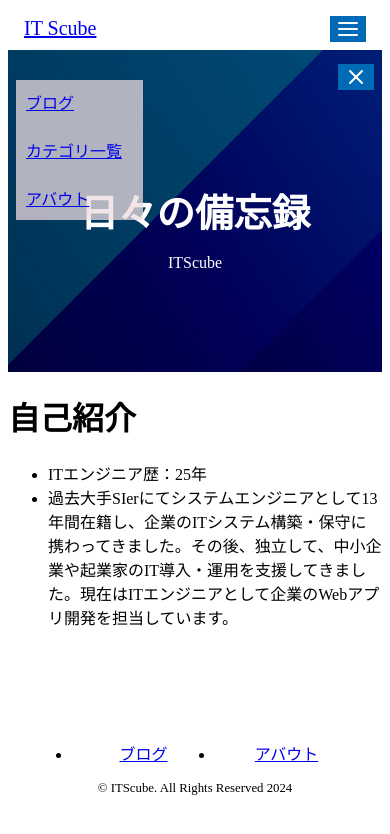
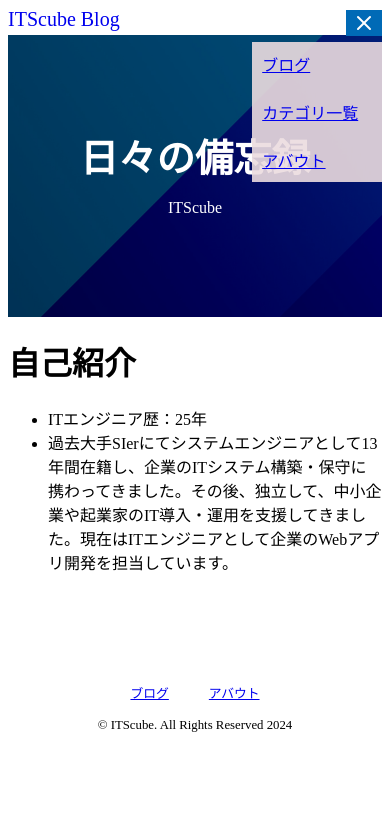
Before and after one commit to its3-kj/scube-blog, a Next.js app: page /about in a window 390 px wide. Both pictures are taken after a click on the button 348 px from the left and 29 px from the top of the page. Shown: the top 834 px of the page. Built offline with nearby package versions, Linux system fonts and the light colour scheme.

Commit message:
fix: モバイル用のメニュー、ヘッダー、トップのレイアウト

```diff
--- a/app/page.tsx
+++ b/app/page.tsx
@@ -10,11 +10,6 @@ const HomePage = async () => {
   return (
     <div>
       <h1>最近の投稿</h1>
-      {/* <div>
-        {blogs.map((blog) => (
-          <BlogCard key={blog.id} blog={blog} />
-        ))}
-      </div> */}
       <div className={styles.blogGrid}>
         {recentBlogs.map((blog) => (
           <BlogCard key={blog.id} blog={blog} />
--- a/components/Footer/index.module.css
+++ b/components/Footer/index.module.css
@@ -16,14 +16,12 @@
   gap: 40px;
   font-size: 1rem;
   white-space: nowrap;
+  list-style-type: none;
+  padding: 0;
 }
 
 @media (max-width: 640px) {
   .items {
-    flex-wrap: wrap;
-    gap: 8px 0;
-  }
-  .item {
-    width: 50%;
+    font-size: 0.8rem;
   }
 }
--- a/components/Header/index.module.css
+++ b/components/Header/index.module.css
@@ -1,17 +1,15 @@
 .header {
-  /* position: absolute; */
-  padding: 16px 24px 8px;
+  padding: 0 24px;
   z-index: 1000;
   display: flex;
   align-items: center;
   justify-content: space-between;
-  /* width: 100%; */
 }
 
 .logoLink {
   display: flex;
-  height: 48px;
   font-size: 36px;
+  text-decoration: none;
 }
 
 .logo {
@@ -22,21 +20,16 @@
 .items {
   display: flex;
   gap: 10px;
-  list-style-type: none; /* リストアイテムの前に点を表示しない */
-  padding: 10px; /* デフォルトのパディングを削除 */
-  margin: 0; /* デフォルトのマージンを削除 */
+  list-style-type: none;
+  padding: 10px;
+  margin: 0;
 }
 
 @media (max-width: 640px) {
   .header {
-    padding: 8px 16px 8px;
+    padding: 0 0 4px;
   }
-  /* .logo {
-    height: 16px;
-    width: auto;
-  } */
   .logoLink {
-    height: 24px;
     font-size: 20px;
   }
 }
--- a/components/Header/index.tsx
+++ b/components/Header/index.tsx
@@ -6,7 +6,7 @@ const Header = () => {
   return (
     <header className={styles.header}>
       <Link href="/" className={styles.logoLink}>
-        IT Scube
+        ITScube Blog
       </Link>
       <Menu />
     </header>
--- a/components/Hero/index.module.css
+++ b/components/Hero/index.module.css
@@ -56,7 +56,7 @@
 
 @media (max-width: 640px) {
   .container {
-    padding: 100px 0 60px;
+    padding: 60px 0;
   }
 
   .title {
--- a/components/Menu/index.module.css
+++ b/components/Menu/index.module.css
@@ -18,9 +18,9 @@
   .nav.open {
     display: block;
     position: fixed;
-    top: 40px;
+    top: -14px;
     left: 0;
-    right: 0;
+    right: -8px;
     bottom: 0;
     background-color: var(--color-text-unpainted);
     color: var(--color-text-unpainted);
@@ -28,9 +28,11 @@
   }
 
   .items {
+    margin-top: 32px;
+    margin-left: auto;
     padding: 10px;
     width: 30%;
-    background-color: rgb(236, 220, 223, 75%);
+    background-color: rgba(236, 220, 223, 90%);
     flex-direction: column;
     gap: 24px;
     color: blue;
--- a/components/Menu/index.tsx
+++ b/components/Menu/index.tsx
@@ -26,6 +26,7 @@ export default function Menu() {
           </li>
         </ul>
 
+        {isOpen && (
           <button
             type="button"
             className={cx(styles.button, styles.close)}
@@ -39,10 +40,14 @@ export default function Menu() {
               priority
             />
           </button>
+        )}
       </nav>
+
+      {!isOpen && (
         <button type="button" className={styles.button} onClick={open}>
           <Image src="/menu.svg" alt="メニュー" width={24} height={24} />
         </button>
+      )}
     </div>
   );
 }
```
Also changed, not shown: app/page.module.css (+37 -29 lines). Lines whose indentation alone changed are shown as unchanged.
